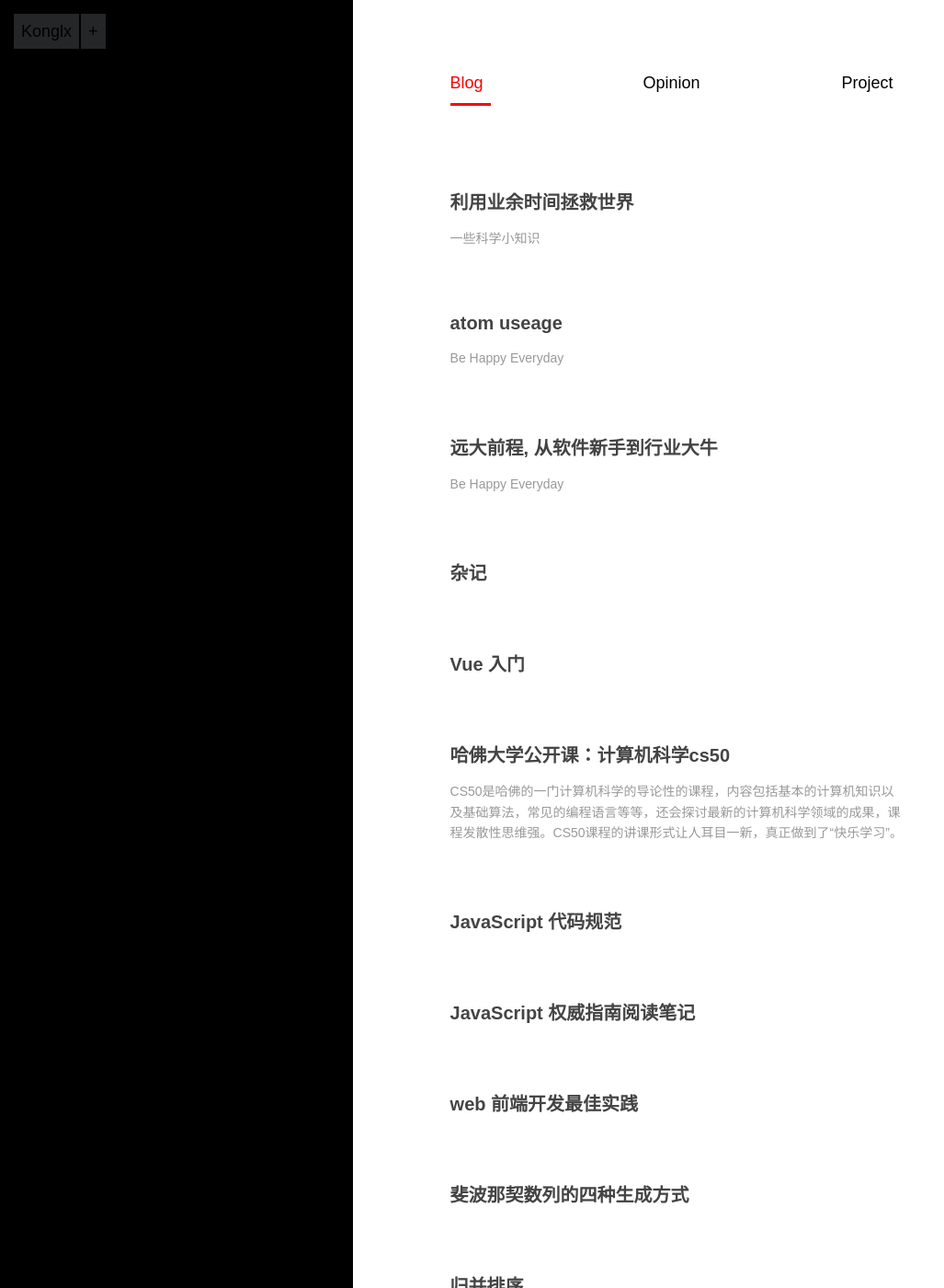
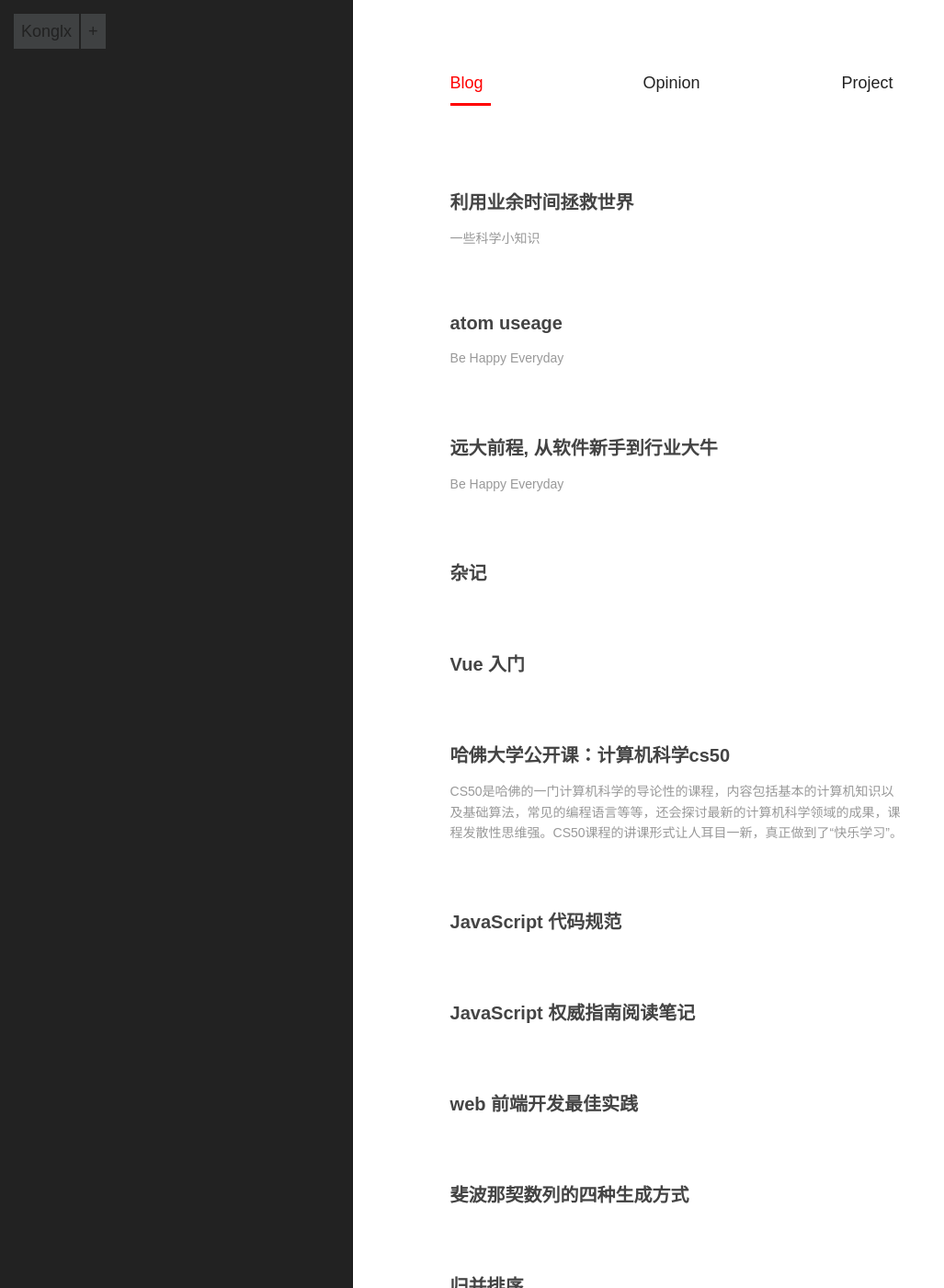
Before and after one commit to konglx90/konglx90.github.io, a Jekyll site: the page built from index.md, in a window 1280 px wide and 1400 px high. Shown: the whole window at 92% size, without its empty margins (0-1027 px from the left). Built offline with Jekyll 4.4.1, drawn with Linux system fonts in a browser that asks for light colours.

Commit message:
#000 -> #222

```diff
--- a/css/default.css
+++ b/css/default.css
@@ -4,7 +4,7 @@
  */
 
 /* 重置浏览器CSS */
-html{color:#000;}
+html{color:#222;}
 body,div,dl,dt,dd,ul,ol,li,h1,h2,h3,h4,h5,h6,pre,code,form,fieldset,legend,input,textarea,p,blockquote,th,td,hr,button,article,aside,details,figcaption,figure,footer,header,menu,nav,section{margin:0;padding:0;}
 article,aside,details,figcaption,figure,footer,header,menu,nav,section{display:block;}
 body,button,input,select,textarea{font-size:12px/1.5;}
@@ -37,7 +37,7 @@ a {color:#4A75B5;text-decoration:none;outline:none;}
 a:hover {text-decoration:underline}
 a.external {padding-right:13px;background:url('/images/icons.gif') no-repeat right 1px;}
 a.external:hover {background-position:right -15px;}
-.entry-title,.entry-title a {font-size:30px;font-weight:bold;margin-bottom:6px;color:#000;text-align:center;word-wrap: break-word;}
+.entry-title,.entry-title a {font-size:30px;font-weight:bold;margin-bottom:6px;color:#222;text-align:center;word-wrap: break-word;}
 .entry-title a:hover {text-decoration:none;}
 .entry-date {text-align:center;color:#999;margin-bottom:60px;font-size:14px;}
 
@@ -46,7 +46,7 @@ h3 {font-size:18px;font-weight:bold;margin-bottom:25px;}
 h4,h5,h6 {font-weight:bold;margin-bottom:15px;}
 p {margin-bottom:40px;line-height:1.8em;}
 code {background:#eee;border:1px solid #ccc;padding:0 5px;font-family:"Courier";line-height:14px;font-size:14px;word-wrap:break-word; }
-pre {background-color:#000;padding:15px;overflow:auto;margin-bottom:40px;font-size:14px;border: 1px solid #eee;-webkit-border-radius: 4px 4px 4px 4px;-moz-border-radius: 4px 4px 4px 4px;border-radius: 4px 4px 4px 4px;color:#b9bdb6;margin-top:-20px; }
+pre {background-color:#222;padding:15px;overflow:auto;margin-bottom:40px;font-size:14px;border: 1px solid #eee;-webkit-border-radius: 4px 4px 4px 4px;-moz-border-radius: 4px 4px 4px 4px;border-radius: 4px 4px 4px 4px;color:#b9bdb6;margin-top:-20px; }
 h4+pre, h3+pre { margin-top:20px; }
 pre code{background-color:transparent;border:none;padding:0;word-wrap:normal;}
 pre ol{margin-left:25px;list-style-type:decimal;}
@@ -78,7 +78,7 @@ pre ol{margin-left:25px;list-style-type:decimal;}
     width: 30%;
     height: 100%;
     max-width: 500px;
-    background:#000;
+    background:#222;
     box-shadow:inset -1px 0 0 rgba(0,0,0,0.3);
     background-size:cover;
     background-position:50% 50%;
@@ -104,7 +104,7 @@ pre ol{margin-left:25px;list-style-type:decimal;}
 .index-content .artical-cate { width:70%; margin:0 auto; }
 .index-content .artical-cate li { display:inline-block; *float:left; zoom:1; font-size:18px; width:32%; cursor:pointer; }
 .index-content .artical-cate li a,
-.index-content .artical-cate li a:visited { display:inline-block; zoom:1; color:#000; width:100%; }
+.index-content .artical-cate li a:visited { display:inline-block; zoom:1; color:#222; width:100%; }
 .index-content .artical-cate li a:hover { text-decoration:none; }
 .index-content .artical-cate li.on span{ color:red; }
 
@@ -135,8 +135,8 @@ h3.about {color:#777;margin-top:20px;font-size:22px;margin-bottom:10px}
 #menuIndex li.h3{padding-left:25px;}
 
 .home-menu { position:fixed; top:15px; left:15px; z-index:5; font-size:0; }
-.home-menu-icon { line-height:38px; padding:0 8px; display:inline-block; color:#000; font-size:18px;  background:rgba(179, 190, 195, 0.2); }
-.home-follow { margin-left:2px; line-height:38px; padding:0 8px; display:inline-block; color:#000; font-size:18px; background:rgba(179, 190, 195, 0.2);  }
+.home-menu-icon { line-height:38px; padding:0 8px; display:inline-block; color:#222; font-size:18px;  background:rgba(179, 190, 195, 0.2); }
+.home-follow { margin-left:2px; line-height:38px; padding:0 8px; display:inline-block; color:#222; font-size:18px; background:rgba(179, 190, 195, 0.2);  }
 .home-menu-icon:hover,
 .home-follow:hover { color:rgba(179, 190, 195, 0.2); text-decoration:none; }
 .home-contact { color:rgba(179, 190, 195, 0.2); margin-top:2px; background:rgba(179, 190, 195, 0.2); padding:8px 0 7px; text-align:center; display:none;}
```
